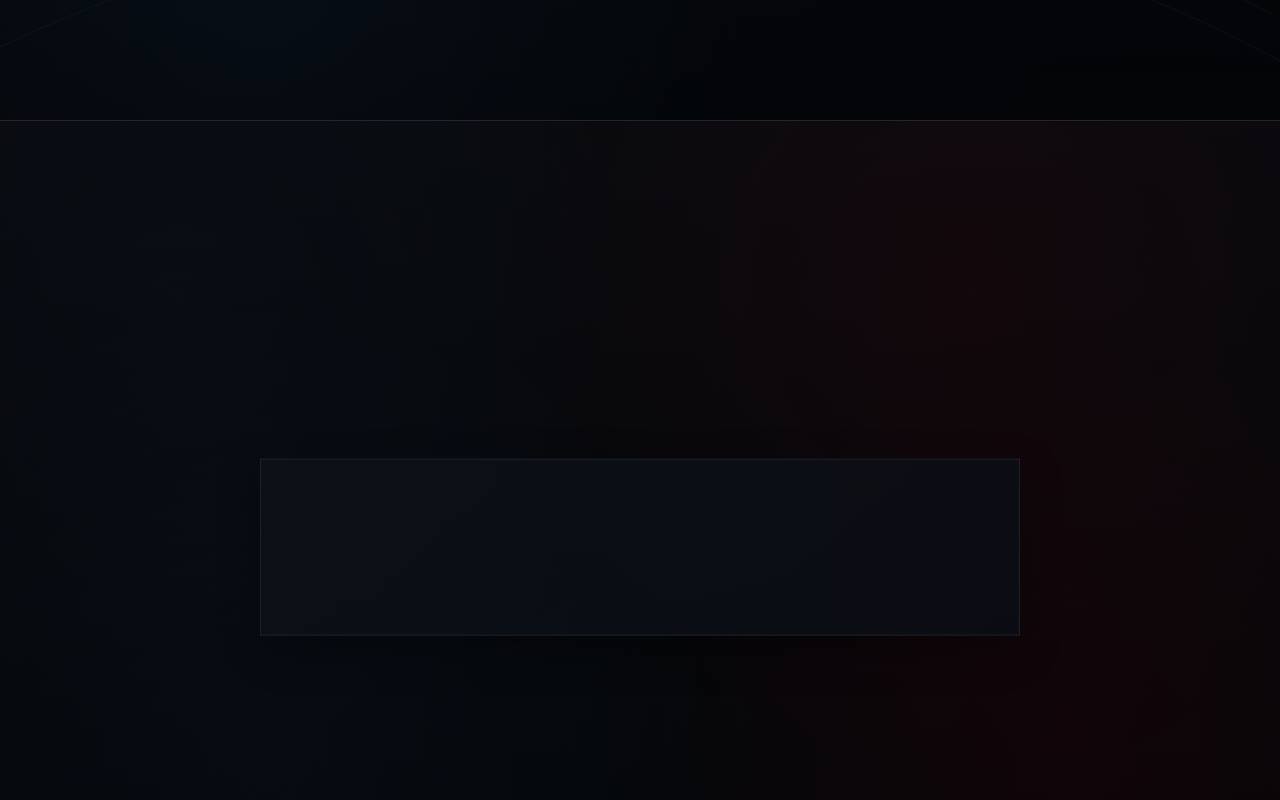
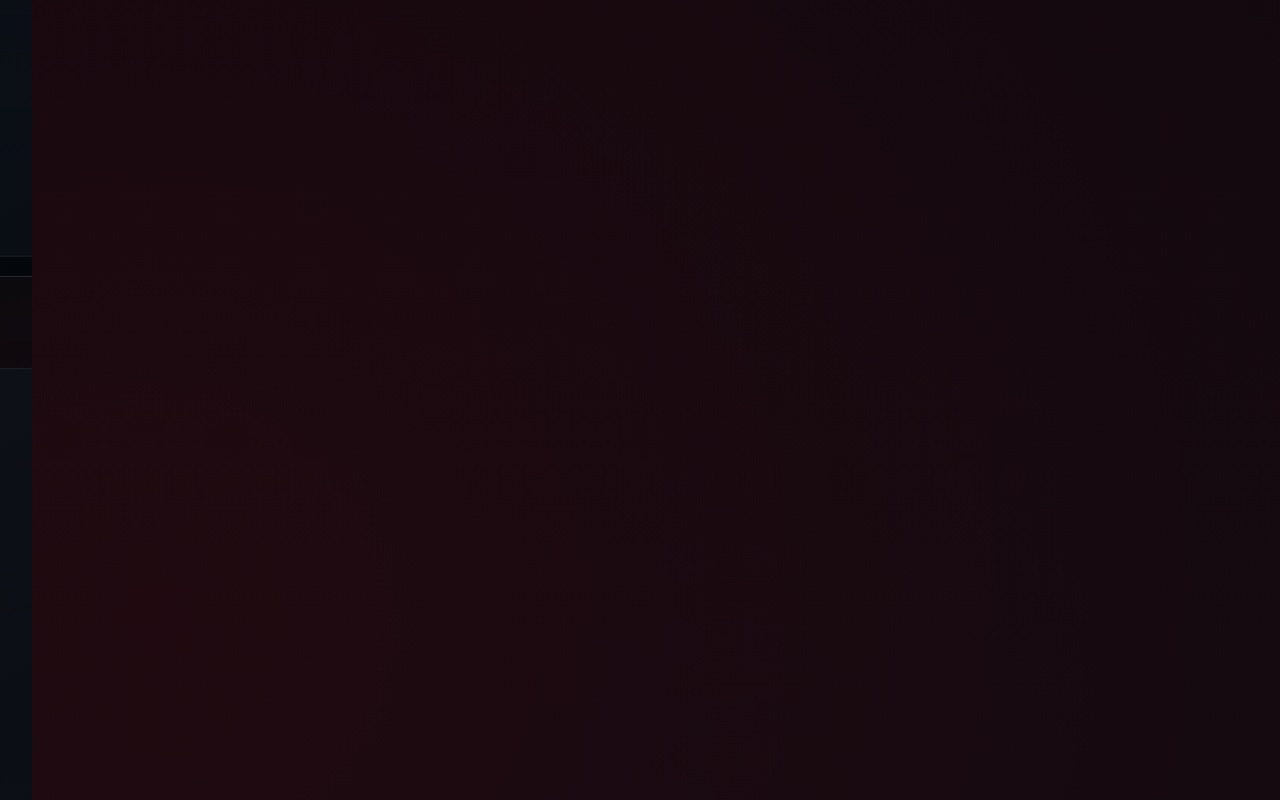
Before and after one commit to mulasty/OnePageAutomationBosh, a Next.js app: page / in a window 1280 px wide. Shown: the part 740-1540 px from the top of the page. Built offline with nearby package versions, Linux system fonts and the light colour scheme.

Commit message:
feat(graphics): integrate problems assets

```diff
--- a/app/globals.css
+++ b/app/globals.css
@@ -301,6 +301,11 @@ body {
   --problems-darkness: 1;
   --problems-accent: 0.65;
   background:
+    linear-gradient(
+      180deg,
+      rgb(0 0 0 / calc(0.16 + var(--problems-darkness) * 0.18)) 0%,
+      rgb(0 0 0 / calc(0.22 + var(--problems-darkness) * 0.2)) 100%
+    ),
     radial-gradient(
       circle at 84% 82%,
       rgb(226 0 21 / calc(0.08 + var(--problems-accent) * 0.1)),
@@ -311,6 +316,7 @@ body {
       rgb(63 157 255 / calc(0.02 + var(--problems-accent) * 0.06)),
       transparent 36%
     ),
+    url("/assets/graphics/base/scene-problems__layer-base__v01.svg") center / cover no-repeat,
     linear-gradient(170deg, #10141b 0%, #090d13 100%);
 }
 
```
Also changed, not shown: public/assets/graphics/meta/integration-log.md (+7 -1 lines), public/assets/graphics/base/scene-problems__layer-base__v01.svg (added), public/assets/graphics/meta/manifest.json.
